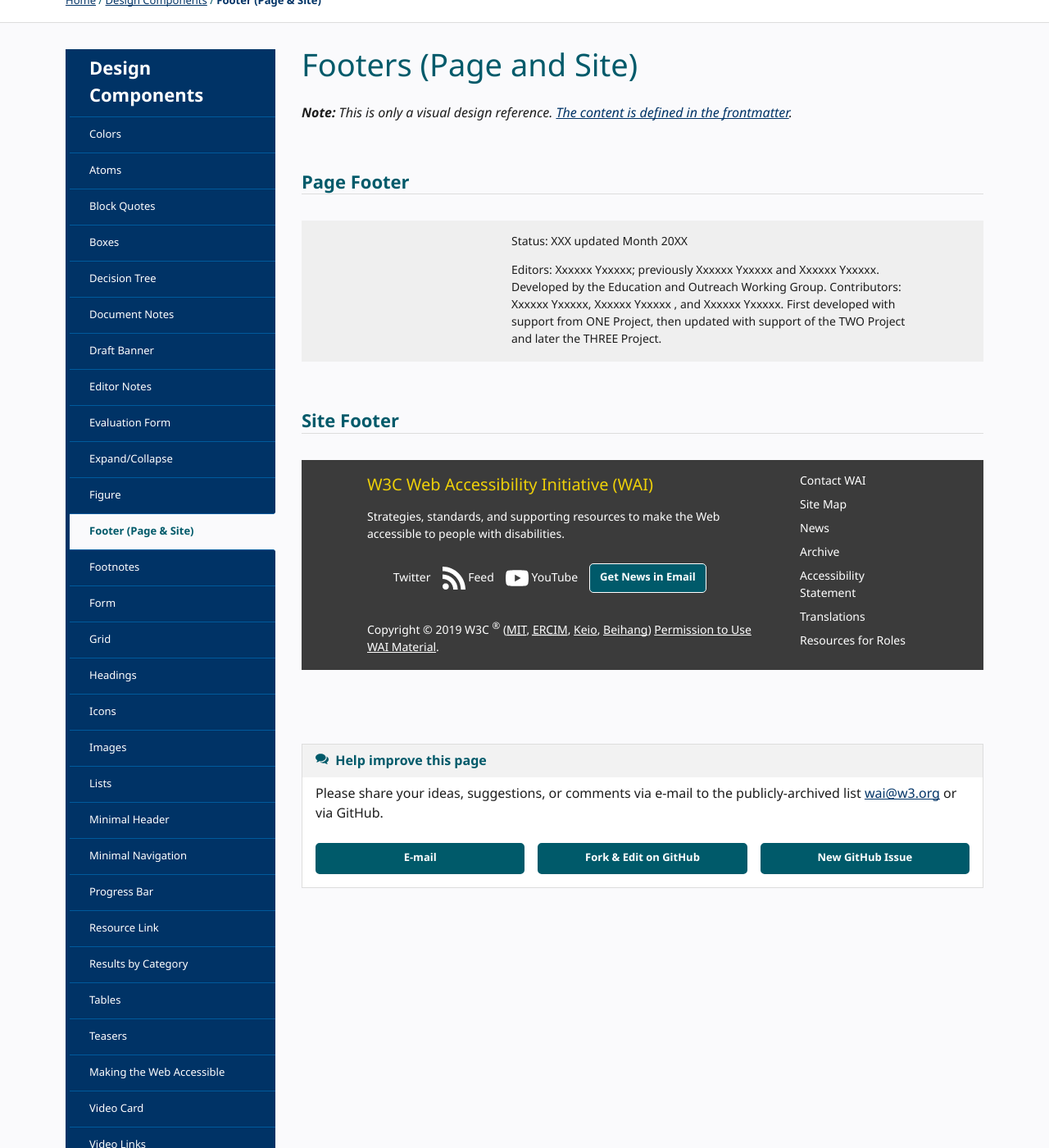
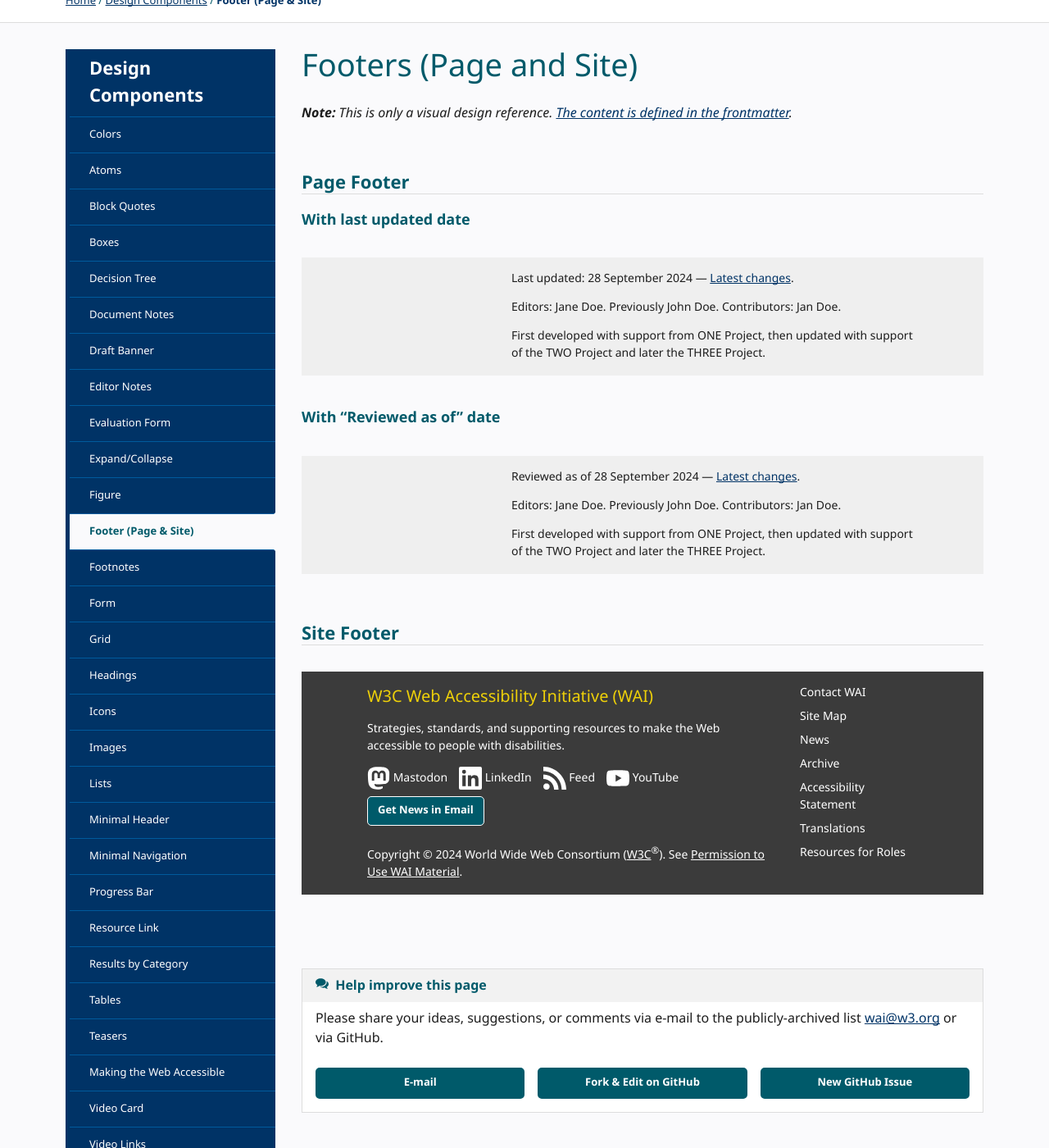
Before and after one commit to w3c/wai-website-theme, a Jekyll site: the page built from _components/footer.md, in a window 1280 px wide and 1400 px high, scrolled down 245 px. Shown: the whole window at 82% size. Built offline with Jekyll 4.4.1, drawn with Linux system fonts in a browser that asks for light colours; cached includes are drawn as plain includes; some of the changed text lies outside the part shown.

Commit message:
Support last_updated and last_reviewed dates in footer

```diff
--- a/_components/footer.md
+++ b/_components/footer.md
@@ -1,25 +1,31 @@
 ---
 title: "Footers (Page and Site)"
 lang: en
-# translators: # Uncomment (remove #) for translations, one - name line per translator.
-# - name: Translator 1
-# - name: Translator 2
-# contributors:
-# - name: Contributor 1
-# - name: Contributor 2
-footer: > # Text in footer in HTML
-  <p> This is the text in the footer </p>
-inline_css: |
+custom_changelog: /writing/changelogs/example/
+last_updated: 2024-09-24
 ---
 
 ***Note:** This is only a visual design reference. [The content is defined in the frontmatter](/writing/frontmatter/#footer-).*
 
 ## Page Footer
 
+### With last updated date
+
 <footer class="page-footer default-grid">
   <div class="inner">
-    <p>Status: XXX updated Month 20XX</p>
-    <p>Editors: Xxxxxx Yxxxxx; previously Xxxxxx Yxxxxx and Xxxxxx Yxxxxx. Developed by the Education and Outreach Working Group. Contributors: Xxxxxx Yxxxxx, Xxxxxx Yxxxxx , and Xxxxxx Yxxxxx. First developed with support from ONE Project, then updated with support of the TWO Project and later the THREE Project.</p>
+    <p>Last updated: {{ 'now' | date: "%d %B %Y" }} &mdash; <a href="{{ '/writing/changelogs/example/' | relative_url }}">Latest changes</a>.</p>
+    <p>Editors: Jane Doe. Previously John Doe. Contributors: Jan Doe.</p>
+    <p>First developed with support from ONE Project, then updated with support of the TWO Project and later the THREE Project.</p>
+  </div>
+</footer>
+
+### With "Reviewed as of" date
+
+<footer class="page-footer default-grid">
+  <div class="inner">
+    <p>Reviewed as of {{ 'now' | date: "%d %B %Y" }} &mdash; <a href="{{ '/writing/changelogs/example/' | relative_url }}">Latest changes</a>.</p>
+    <p>Editors: Jane Doe. Previously John Doe. Contributors: Jan Doe.</p>
+    <p>First developed with support from ONE Project, then updated with support of the TWO Project and later the THREE Project.</p>
   </div>
 </footer>
 
@@ -33,14 +39,15 @@
     </div>
     <div class="social" lang="en" dir="auto" translate="no">
       <ul>
-        <li><a href="https://twitter.com/w3c_wai">{% include_cached icon.html name="twitter" %} Twitter</a></li>
+        <li><a href="https://w3c.social/@wai">{%include_cached icon.html name="mastodon" %} Mastodon</a></li>
+        <li><a href="https://www.linkedin.com/company/w3c-wai/">{%include_cached icon.html name="linkedin" %} LinkedIn</a></li>
         <li><a href="https://www.w3.org/WAI/feed.xml">{% include_cached icon.html name="rss" %} Feed</a></li>
-        <li><a href="https://www.youtube.com/channel/UCU6ljj3m1fglIPjSjs2DpRA/playlistsv">{% include_cached icon.html name="youtube" %} YouTube</a></li>
+        <li><a href="https://www.youtube.com/channel/UCU6ljj3m1fglIPjSjs2DpRA/playlists/">{% include_cached icon.html name="youtube" %} YouTube</a></li>
         <li><a href="https://www.w3.org/WAI/news/subscribe/" class="button">Get News in Email</a></li>
       </ul>
     </div>
     <div lang="en" dir="auto" translate="no">
-      <p>Copyright © 2019 W3C <sup>®</sup> (<a href="https://www.csail.mit.edu/"><abbr title="Massachusetts Institute of Technology">MIT</abbr></a>, <a href="https://www.ercim.eu/"><abbr title="European Research Consortium for Informatics and Mathematics">ERCIM</abbr></a>, <a href="https://www.keio.ac.jp/">Keio</a>, <a href="https://ev.buaa.edu.cn">Beihang</a>) <a href="/WAI/about/using-wai-material/">Permission to Use WAI Material</a>.</p>
+      <p>Copyright © {{ 'now' | date: "%Y" }} World Wide Web Consortium (<a href="https://www.w3.org/">W3C</a><sup>®</sup>). See <a href="{{ "/about/using-wai-material/" | relative_url }}">Permission to Use WAI Material</a>.</p>
     </div>
   </div>
   <div class="q4-start q4-end">
--- a/_includes/footer.html
+++ b/_includes/footer.html
@@ -1,62 +1,51 @@
-{%- assign col = site.collections | where: "label", page.collection | first -%}
-{%- if page.changelog -%}
-  {%- assign changelogpage=site.documents | where:"ref", page.changelog | first -%}
-  {%- unless changelogpage.ref -%}
-    {%- assign changelogpage=site.pages | where:"ref", page.changelog | first -%}
-  {%- endunless -%}
-  {% assign changelogpageurl = changelogpage.url | relative_url %}
-  {%- capture changelogtext -%}
-  {%- include_cached t.html t="Changelog" lang=page.lang -%}
+{%- assign page_lang = 'en' -%}
+{%- if page.lang -%}
+  {%- assign page_lang = page.lang -%}
+{%- endif -%}
+{%- capture last_updated -%}{{ page.last_updated | date: '%s' | plus: 0 | default: 0 }}{%- endcapture -%}
+{%- capture last_reviewed -%}{{ page.last_reviewed | date: '%s' | plus: 0 | default: 0 }}{%- endcapture -%}
+{%- if page.custom_changelog -%}
+  {%- assign changelog_url = page.custom_changelog -%}
+{%- elsif page.changelog -%}{%- comment -%}Supports legacy method for now{% endcomment -%}
+  {%- assign changelog_url = page.changelog -%}
+{%- elsif page.ref -%}
+  {%- capture changelog_url -%}{{ page.ref | append: "changelog/" }}{%- endcapture -%}
+{%- else -%}
+  {%- capture changelog_url -%}{{ page.url | append: "changelog/" }}{%- endcapture -%}
+{%- endif -%}
+{%- assign all_docs = site.documents | concat: site.pages -%}
+{%- assign changelog_page = all_docs | where: "url", changelog_url | first -%}
+{%- if changelog_page -%}
+  {%- capture changelog -%}
+    &mdash; <a href="{{ changelog_page.url | relative_url }}">{%- include_cached t.html t="Latest changes" lang=page_lang -%}</a>
   {%- endcapture -%}
-  {%- assign changelog = '<a href="' | append: changelogpageurl | append: '">' | append: changelogtext | append: '</a>' -%}
 {%- else -%}
   {%- assign changelog = "" -%}
 {%- endif -%}
 {%- if page.acknowledgements -%}
-  {%- assign acknowledgementspage=site.documents | where:"ref", page.acknowledgements | first -%}
-  {%- unless acknowledgementspage.ref -%}
-    {%- assign acknowledgementspage=site.pages | where:"ref", page.acknowledgements | first -%}
-  {%- endunless -%}
-  {% assign acknowledgementspageurl = acknowledgementspage.url | relative_url %}
-  {%- capture acknowledgementstext -%}
-  {%- include_cached t.html t="Acknowledgements" lang=page.lang -%}
+  {%- assign acknowledgements_page = all_docs | where:"ref", page.acknowledgements | first -%}
+  {%- capture acknowledgements -%}
+    <a href="{{ acknowledgements_page.url | relative_url }}">{%- include_cached t.html t="Acknowledgements" lang=page_lang -%}</a>
   {%- endcapture -%}
-  {%- assign acknowledgements = '<a href="' | append: acknowledgementspageurl | append: '">' | append: acknowledgementstext | append: '</a>' -%}
 {%- else -%}
   {%- assign acknowledgements = "" -%}
 {%- endif -%}
-{% if col.footer %}
+{%- assign col = site.collections | where: "label", page.collection | first -%}
+{%- if col.footer -%}
 <footer id="wai-page-footer" class="page-footer default-grid" aria-label="Page">
   <div class="inner"
     {% if include.inner-style %}
       style="{{ include.inner-style }}"
     {% endif %}>
     {{ col.footer | replace: "CHANGELOG", changelog | replace: "ACKNOWLEDGEMENTS", acknowledgements }}
-    {%- if page.license == 'creative-commons' -%}<p>{% include_cached icon.html name="creative-commons" %} This work is licensed under a <a rel="license" href="http://creativecommons.org/licenses/by/4.0/">Creative Commons Attribution 4.0 International License</a>.</p>{%- endif -%}
+    {%- if page.license == 'creative-commons' -%}<p>{% include_cached icon.html name="creative-commons" %} This work is licensed under a <a rel="license" href="https://creativecommons.org/licenses/by/4.0/">Creative Commons Attribution 4.0 International License</a>.</p>{%- endif -%}
   </div>
 </footer>
-{% else %}
-  {% if page.footer %}
-  <footer id="wai-site-footer" class="page-footer default-grid" aria-label="Page">
-    <div class="inner"
-      {% if include.inner-style %}
-        style="{{ include.inner-style }}"
-      {% endif %}>
-      {{ page.footer | replace: "CHANGELOG", changelog | replace: "ACKNOWLEDGEMENTS", acknowledgements }}
-      {%- if page.license == 'creative-commons' -%}<p>{% include_cached icon.html name="creative-commons" %} This work is licensed under a <a rel="license" href="http://creativecommons.org/licenses/by/4.0/">Creative Commons Attribution 4.0 International License</a>.</p>{%- endif -%}
-    </div>
-  </footer>
-  {% endif %}
-{% endif %}
-
-{% comment %}
-
+{%- comment -%}
   META FOOTER
-
   For the tutorials, we used data to form the footer. This way of constructing the footer is now called “metafooter” and needs to be enabled by setting `metafooter: true` in the frontmatter. Do NOT use with raw html `footer: ` frontmatter.
-
-{% endcomment %}
-{% if page.metafooter %}
+{%- endcomment -%}
+{%- elsif page.metafooter -%}
   <footer id="wai-site-footer" class="page-footer default-grid" aria-label="Page">
     <div class="inner">
       <div><strong>Status:</strong>
@@ -91,7 +80,6 @@
           {% endfor %}
           &nbsp;
       {% if page.update_editors %}
-
           {% include t.html t='Update Editor:' %}
           {% for updateeditor in page.update_editors %}
           {% if forloop.first %}<ul class="sentence">{% endif %}
@@ -133,7 +121,37 @@
       {%- if page.license == 'creative-commons' -%}<p>{% include_cached icon.html name="creative-commons" %} This work is licensed under a <a rel="license" href="http://creativecommons.org/licenses/by/4.0/">Creative Commons Attribution 4.0 International License</a>.</p>{%- endif -%}
     </div>
   </footer>
-{% endif %}
+{%- else -%}
+  {% if page.footer or page.last_updated or page.last_reviewed %}
+  <footer id="wai-site-footer" class="page-footer default-grid" aria-label="Page">
+    <div class="inner"
+      {%- if include.inner-style -%}
+        style="{{ include.inner-style }}"
+      {%- endif -%}>
+      {%- if page.last_updated or page.last_reviewed -%}
+        <p>
+        {%- if last_updated >= last_reviewed -%}
+          {%- if page_lang == "en" %}<strong>{%- include_cached t.html t="Last updated:" lang=page.lang %}</strong> {{ page.last_updated | date: '%e %B %Y' }}
+          {%- elsif page_lang != "en" -%}<strong>{%- include_cached t.html t="English version last updated:" lang=page.lang %}</strong> {{ page.last_updated | date: '%Y-%m-%d' }}
+          {%- endif -%}
+        {%- elsif last_reviewed > last_updated -%}
+          {%- if page_lang == "en" -%}<strong>{%- include_cached t.html t="Reviewed as of" lang=page.lang %}</strong> {{ page.last_reviewed | date: '%e %B %Y' }}
+          {%- elsif page_lang != "en" -%}<strong>{%- include_cached t.html t="English version reviewed as of" lang=page.lang %}</strong> {{ page.last_reviewed | date: '%Y-%m-%d' }}
+          {%- endif -%}
+        {%- endif -%}
+        {%- if changelog_page %}
+          {{ changelog }}.
+        {%- else -%}
+          .
+        {%- endif -%}
+        </p>
+      {%- endif -%}
+      {{ page.footer | replace: "CHANGELOG", changelog | replace: "ACKNOWLEDGEMENTS", acknowledgements }}
+      {%- if page.license == 'creative-commons' -%}<p>{% include_cached icon.html name="creative-commons" %} This work is licensed under a <a rel="license" href="https://creativecommons.org/licenses/by/4.0/">Creative Commons Attribution 4.0 International License</a>.</p>{%- endif -%}
+    </div>
+  </footer>
+  {% endif %}
+{%- endif -%}
 
 <footer class="site-footer grid-4q" aria-label="Site">
   <div class="q1-start q3-end about">
@@ -146,7 +164,7 @@
         <li><a href="https://w3c.social/@wai">{%include_cached icon.html name="mastodon" %} Mastodon</a></li>
         <li><a href="https://www.linkedin.com/company/w3c-wai/">{%include_cached icon.html name="linkedin" %} LinkedIn</a></li>
         <li><a href="https://www.w3.org/WAI/feed.xml">{%include_cached icon.html name="rss" %} Feed</a></li>
-        <li><a href="https://www.youtube.com/channel/UCU6ljj3m1fglIPjSjs2DpRA/playlistsv">{%include_cached icon.html name="youtube" %} YouTube</a></li>
+        <li><a href="https://www.youtube.com/channel/UCU6ljj3m1fglIPjSjs2DpRA/playlists/">{%include_cached icon.html name="youtube" %} YouTube</a></li>
         <li><a href="https://www.w3.org/WAI/news/subscribe/" class="button">Get News in Email</a></li>
       </ul>
     </div>
```
Also changed, not shown: content/example-changelog.md (added, +23 -0 lines).
